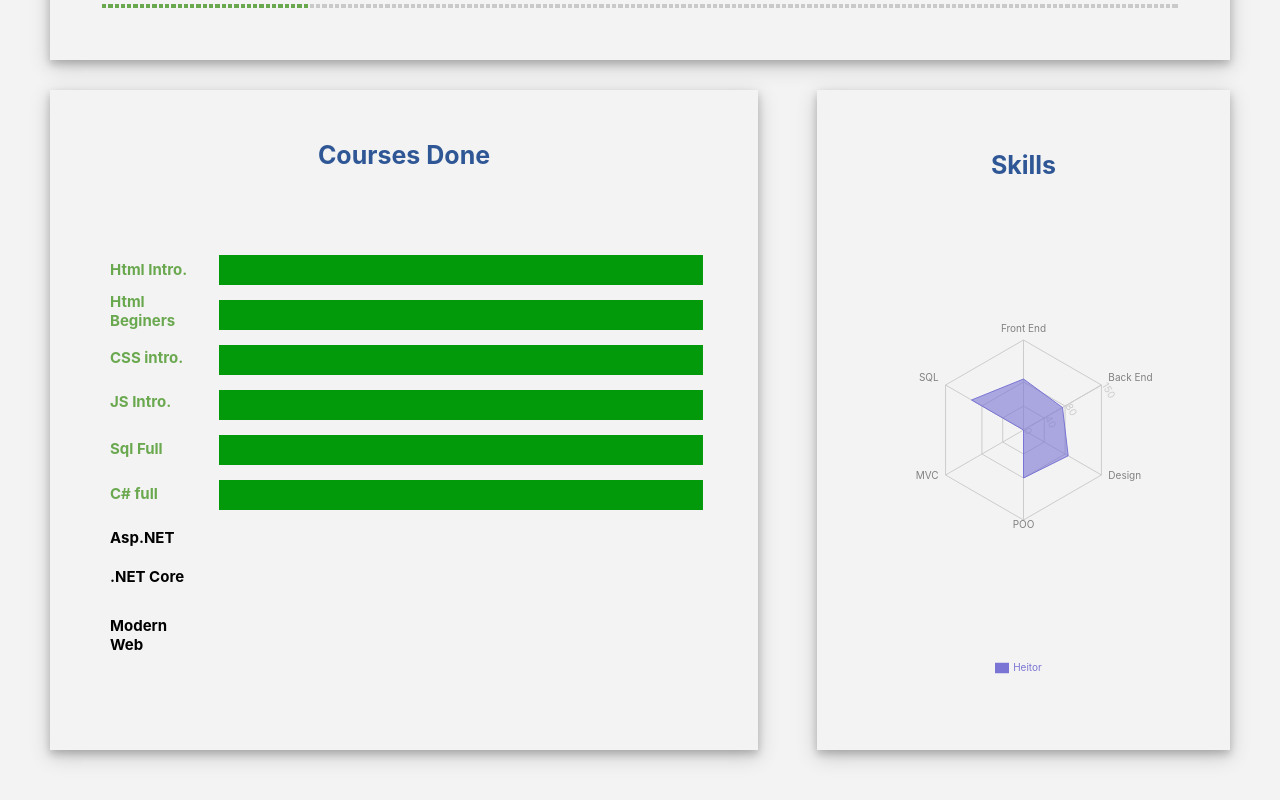
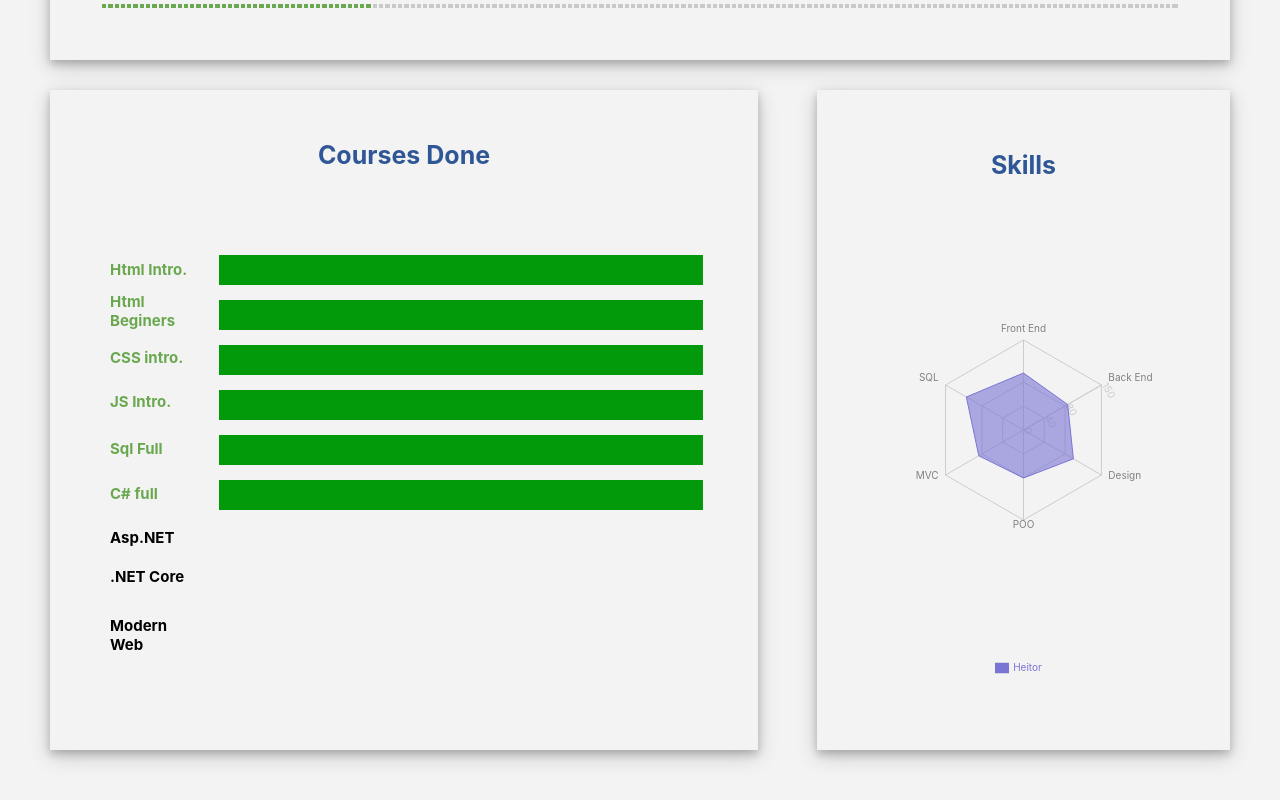
Before and after one commit to Heimax01/MyProgressBar, a Next.js app: page / in a window 1280 px wide. Shown: the part 433-1233 px from the top of the page. Built offline with nearby package versions, Linux system fonts and the light colour scheme.

Commit message:
Updating Charts

```diff
--- a/src/components/CoursesDone/index.tsx
+++ b/src/components/CoursesDone/index.tsx
@@ -8,8 +8,7 @@ import {
   Bar,
   XAxis,
   YAxis,
-  Tooltip,
-  Legend
+  Tooltip
 } from 'recharts'
 
 const CoursesDone: React.FC = () => {
--- a/src/components/SkillsChart/index.tsx
+++ b/src/components/SkillsChart/index.tsx
@@ -13,17 +13,17 @@ import {
 const data = [
   {
     subject: 'Front End',
+    A: 95,
+    fullMark: 150
+  },
+  {
+    subject: 'Back End',
     A: 85,
     fullMark: 150
   },
   {
-    subject: 'Back End',
-    A: 75,
-    fullMark: 150
-  },
-  {
     subject: 'Design',
-    A: 86,
+    A: 96,
     fullMark: 150
   },
   {
@@ -33,12 +33,12 @@ const data = [
   },
   {
     subject: 'MVC',
-    A: 0,
+    A: 86,
     fullMark: 150
   },
   {
     subject: 'SQL',
-    A: 100,
+    A: 110,
     fullMark: 150
   }
 ]
--- a/src/components/Table/index.tsx
+++ b/src/components/Table/index.tsx
@@ -14,6 +14,16 @@ const Table: React.FC = () => {
             <S.TH className="tg-o2ju"></S.TH>
             <S.TH className="tg-o2ju"></S.TH>
             <S.TH className="tg-o2ju"></S.TH>
+            <S.TH className="tg-vjap"></S.TH>
+            <S.TH className="tg-vjap"></S.TH>
+            <S.TH className="tg-vjap"></S.TH>
+            <S.TH className="tg-vjap"></S.TH>
+            <S.TH className="tg-vjap"></S.TH>
+            <S.TH className="tg-vjap"></S.TH>
+            <S.TH className="tg-vjap"></S.TH>
+            <S.TH className="tg-vjap"></S.TH>
+            <S.TH className="tg-vjap"></S.TH>
+            <S.TH className="tg-vjap"></S.TH>
             <S.TH className="tg-vjap"></S.TH>
             <S.TH className="tg-vjap"></S.TH>
             <S.TH className="tg-vjap"></S.TH>
@@ -169,16 +179,6 @@ const Table: React.FC = () => {
             <S.TH className="tg-7zrl"></S.TH>
             <S.TH className="tg-7zrl"></S.TH>
             <S.TH className="tg-7zrl"></S.TH>
-            <S.TH className="tg-7zrl"></S.TH>
-            <S.TH className="tg-7zrl"></S.TH>
-            <S.TH className="tg-7zrl"></S.TH>
-            <S.TH className="tg-7zrl"></S.TH>
-            <S.TH className="tg-7zrl"></S.TH>
-            <S.TH className="tg-7zrl"></S.TH>
-            <S.TH className="tg-7zrl"></S.TH>
-            <S.TH className="tg-7zrl"></S.TH>
-            <S.TH className="tg-7zrl"></S.TH>
-            <S.TH className="tg-7zrl"></S.TH>
           </S.Tr>
         </S.THead>
       </S.Table>
```
